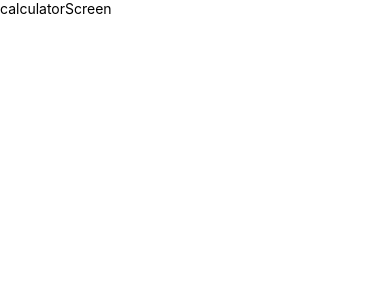
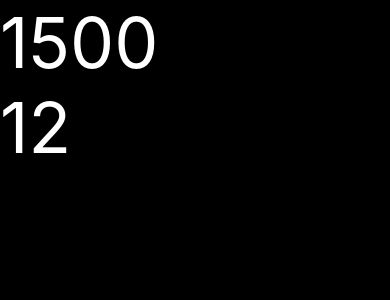
Before and after one commit to JerlibGnzlz/calculadoraRN, a React Native app: screen / in a window 390 px wide. Shown: the top 300 px of the page. Built offline with nearby package versions, Linux system fonts and the light colour scheme.

Commit message:
sylesCalculadora

```diff
--- a/src/App.tsx
+++ b/src/App.tsx
@@ -7,7 +7,7 @@
 
 import React from 'react';
 import { CalculatorScreen } from './presentation/screens/calculatorScreen';
-
+import { styles } from "./config/themes/app-themes"
 
 import {
   StatusBar,
@@ -20,7 +20,7 @@ import {
 function App() {
 
   return (
-    <View >
+    <View style={styles.background}>
       <StatusBar
         barStyle={'light-content'}
         backgroundColor={'black'}
@@ -31,5 +31,4 @@ function App() {
 }
 
 
-
 export default App;
--- /dev/null
+++ b/src/config/themes/app-themes.ts
@@ -0,0 +1,23 @@
+import { StyleSheet } from 'react-native';
+
+export const color = {
+    darkGray: '#2D2D2D',
+    lightGray: '#9b9b9b',
+    orange: '#ff9427',
+
+    textPramary: 'white',
+    textSecondary: '#666666',
+    background: '#000000',
+};
+
+
+export const styles = StyleSheet.create({
+    background: {
+        flex: 1,
+        backgroundColor: color.background,
+    },
+    mainResult: {
+        color: color.textPramary,
+        fontSize: 70,
+    }
+})
--- a/src/presentation/screens/calculatorScreen.tsx
+++ b/src/presentation/screens/calculatorScreen.tsx
@@ -1,11 +1,13 @@
 import React from 'react';
 
 import { Text, View } from 'react-native';
+import { styles } from '../../config/themes/app-themes';
 
 export const CalculatorScreen = () => {
     return (
-        <View>
-            <Text>calculatorScreen</Text>
+        <View >
+            <Text style={styles.mainResult} >1500</Text>
+            <Text style={styles.mainResult}>12</Text>
         </View>
     );
 };
```
